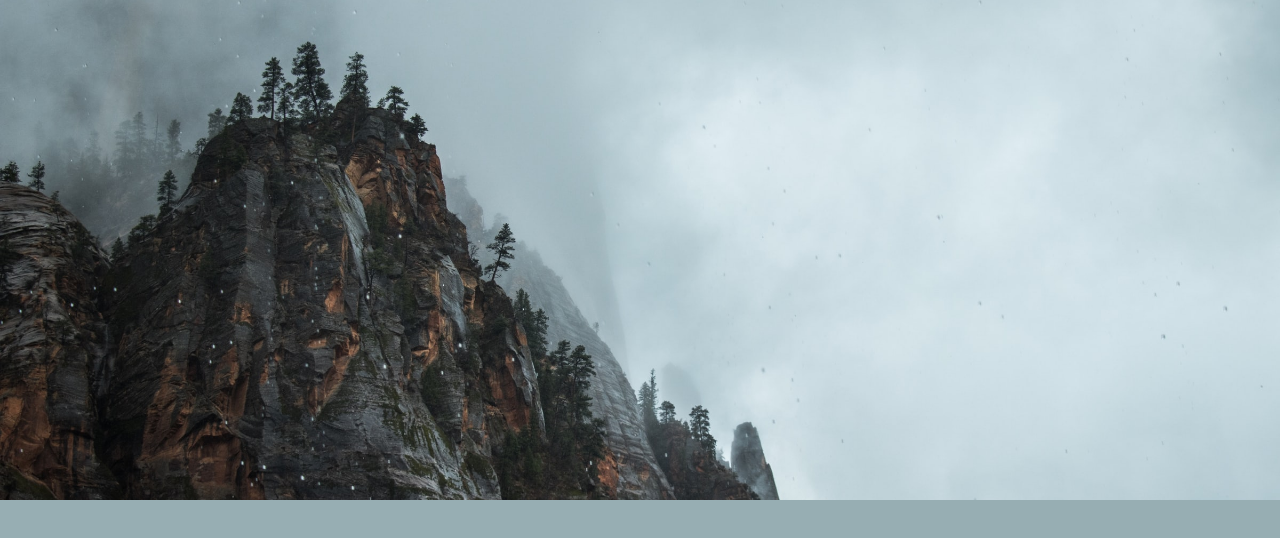
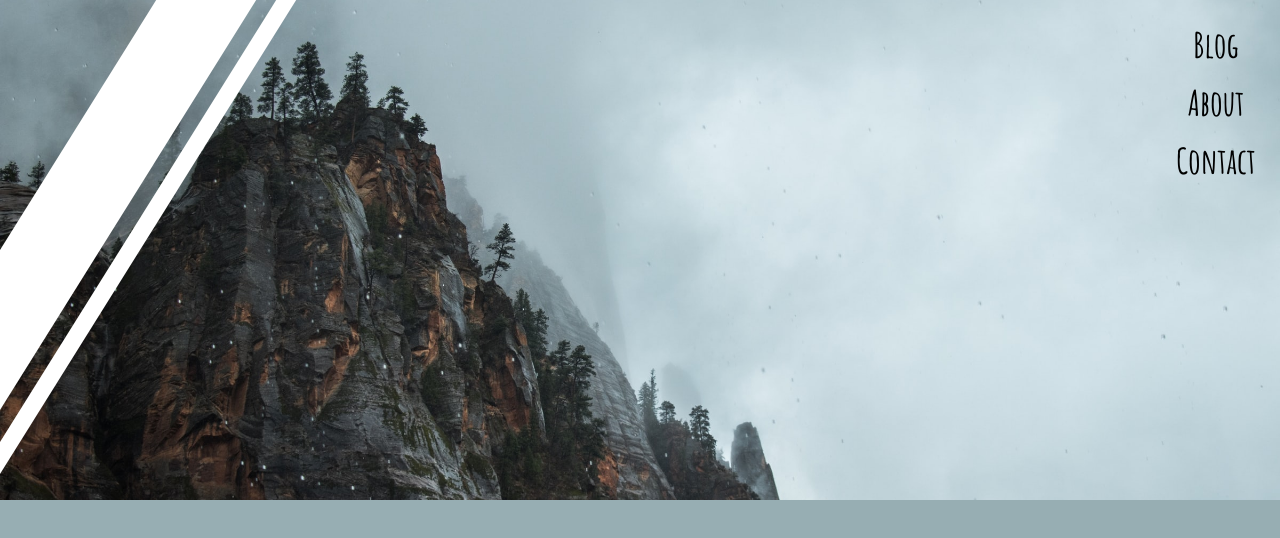
Before and after one commit to adampauw/butterchalk, a React (Create React App) app: page / in a window 1280 px wide. Shown: the top 538 px of the page. Built offline with nearby package versions, Linux system fonts and the light colour scheme.

Commit message:
revert header to simple way

```diff
--- a/src/App.tsx
+++ b/src/App.tsx
@@ -3,7 +3,6 @@ import "./App.css";
 import { Navbar } from "./components/navbar/Navbar";
 import styled from "@emotion/styled";
 import Overlay from "./components/header/Overlay";
-import { Header } from "./components/header/Header";
 
 const App: React.FC = () => {
   const Background = styled.div`
@@ -16,8 +15,15 @@ const App: React.FC = () => {
 
   return (
     <div className="App">
-      <Header />
-      <div className="Content" style={{backgroundColor: "#97aeb3", height: "100vh"}}></div>
+      <Background>
+        <Navbar />
+        <Overlay width={100} height={500} position={0} />
+        <Overlay width={20} height={500} position={120} />
+      </Background>
+      <div
+        className="Content"
+        style={{ backgroundColor: "#97aeb3", height: "100vh" }}>
+      </div>
     </div>
   );
 };
--- a/src/components/header/Header.tsx
+++ /dev/null
@@ -1,16 +0,0 @@
-import React from "react";
-import styled from "@emotion/styled";
-import { Background } from "./Background";
-import { Navbar } from "../navbar/Navbar";
-import Overlay from "./Overlay";
-
-
-export const Header = () => {
-  return (
-    <Background>
-      <Navbar />
-      <Overlay width={100} height={500} position={0}/>
-      <Overlay width={20} height={500} position={120}/>
-    </Background>
-   );
-};
```
Lines whose indentation alone changed are shown as unchanged.
